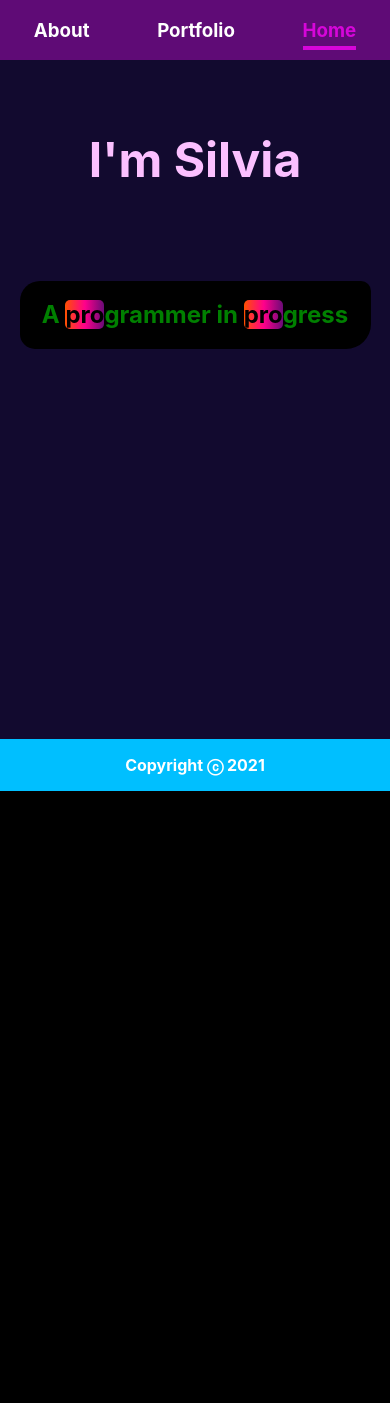
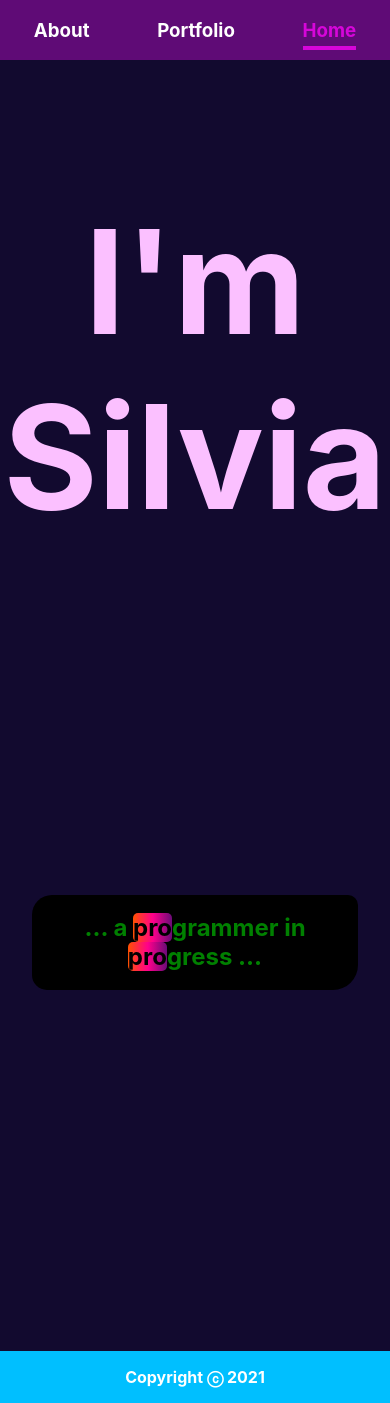
Before and after one commit to SilviaBaer/portfolio-website, a React (Create React App) app in the folder portfolio-website/: page /welcome in a window 390 px wide. Before the commit the page ends 844 px from the top, so only its background shows below. Built offline with nearby package versions, Linux system fonts and the light colour scheme.

Commit message:
📱 make welcome page responsive

```diff
--- a/portfolio-website/src/components/name/name.module.css
+++ b/portfolio-website/src/components/name/name.module.css
@@ -3,5 +3,5 @@
     padding: 25% 0 60px 0;
     display: flex;
     flex-direction: column;
-    font-size: 300%;
+    font-size: 900%;
 }
--- a/portfolio-website/src/components/pro/pro.jsx
+++ b/portfolio-website/src/components/pro/pro.jsx
@@ -2,7 +2,7 @@ import styles from "../pro/pro.module.css"
 
 function Pro() {
     return (
-        <h2 className={styles.pro}>A <span className={styles.span}>pro</span>grammer in <span className={styles.span}>pro</span>gress</h2>
+        <h2 className={styles.pro}>... a <span className={styles.span}>pro</span>grammer in <span className={styles.span}>pro</span>gress ...</h2>
     )
 }
 
--- a/portfolio-website/src/pages/welcome.js
+++ b/portfolio-website/src/pages/welcome.js
@@ -5,8 +5,8 @@ import styles from "./welcome.module.css"
 export default function Welcome() {
     return (
         <div className={styles.wrapper}>
-            <Name/>
-            <Pro/>
+            <div className={styles.name}><Name/></div>
+            <div className={styles.pro}><Pro/></div>
         </div>
     )
 }
--- a/portfolio-website/src/pages/welcome.module.css
+++ b/portfolio-website/src/pages/welcome.module.css
@@ -1,3 +1,37 @@
 .wrapper {
+
+    display: flex;
+    flex-direction: row;
+    flex-wrap: wrap;
+    align-content: stretch;
+    justify-content: space-around;
+    align-items: baseline;
     background-color: #120a2f;
 }
+
+@media (min-width: 600px) {
+    .wrapper {
+      flex-wrap: nowrap;
+    }
+
+}
+
+.name {
+}
+@media (min-width: 600px)
+ {
+    .name {
+      padding-top: 30px;
+    }
+
+	}
+
+    .pro {
+margin-top: 50%;
+    }
+@media (min-width: 700px) {
+    .pro {
+        min-width: 45%
+    }
+
+}
```
